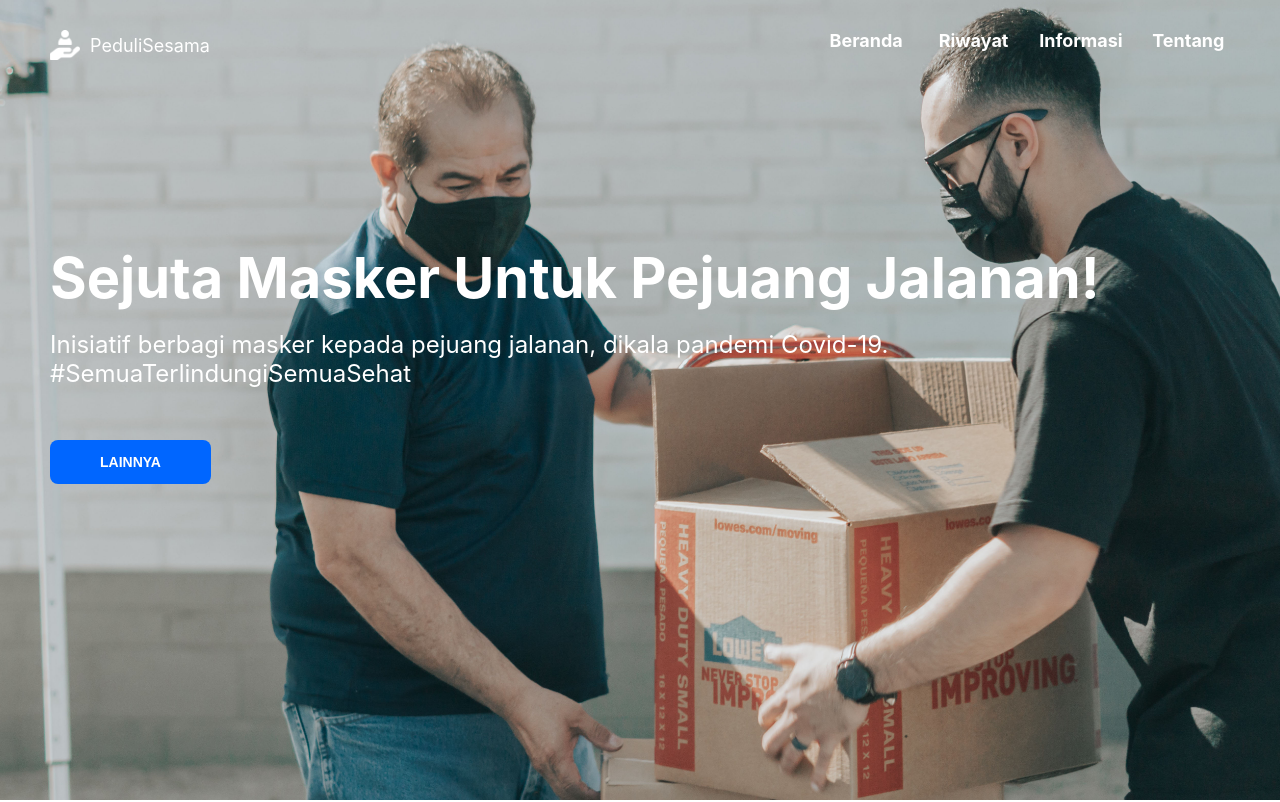
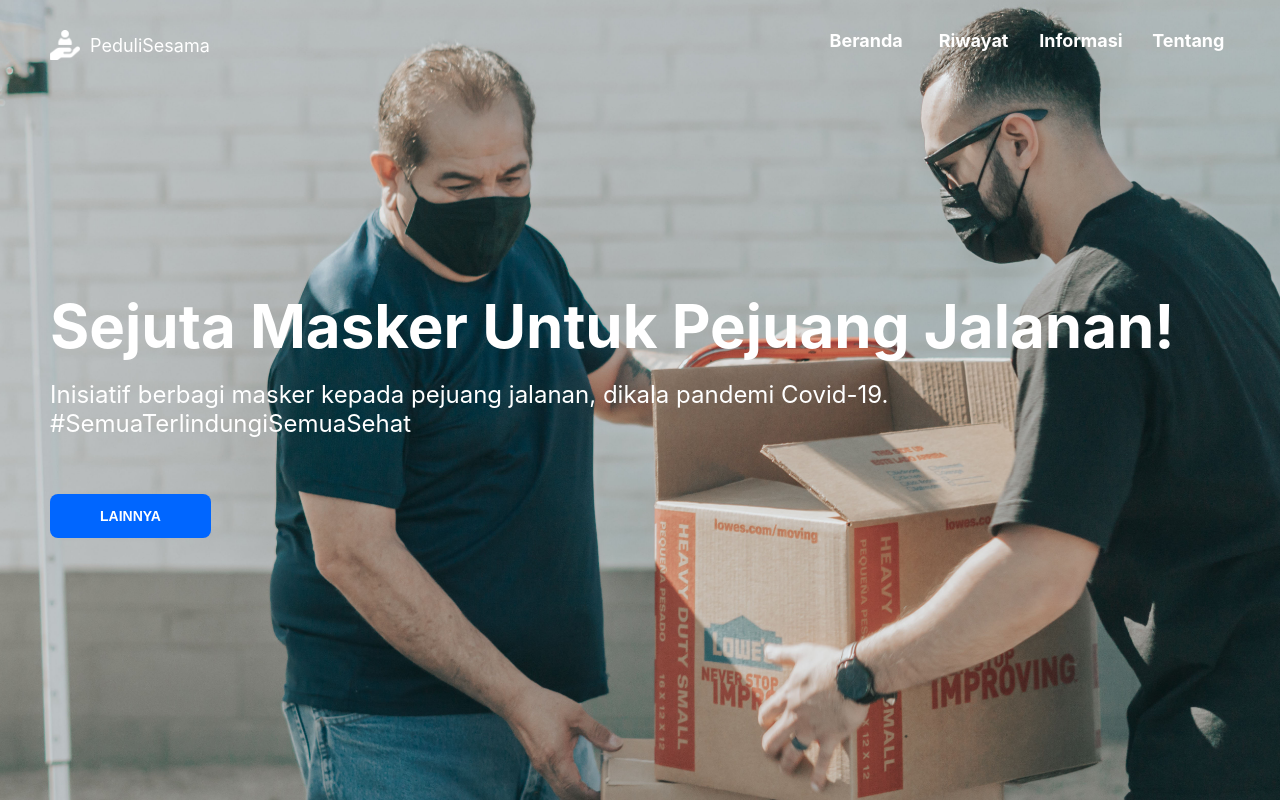
Before and after one commit to eggyyuliandika/healthy-web, a Next.js app: page / in a window 1280 px wide. Shown: the top 802 px of the page. Built offline with nearby package versions, Linux system fonts and the light colour scheme.

Commit message:
revisi #7

```diff
--- a/styles/style.css
+++ b/styles/style.css
@@ -313,14 +313,14 @@
   display: flex;
   align-items: center;
   height: 400px;
-  margin-top: 100px;
+  margin-top: 150px;
 }
 
 .cover-content-title {
   margin-bottom: 10px;
   font-weight: bold;
   color: #fff;
-  font-size: 56px;
+  font-size: 60px;
   padding: 8px 0;
 }
 
```
